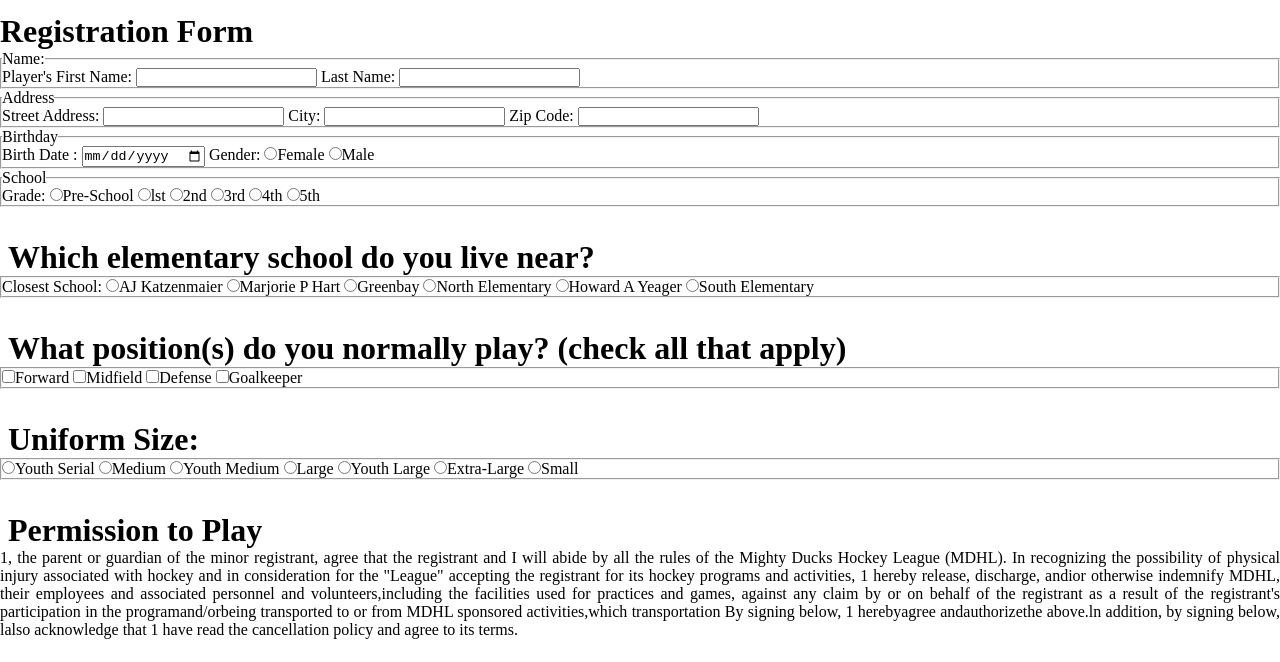
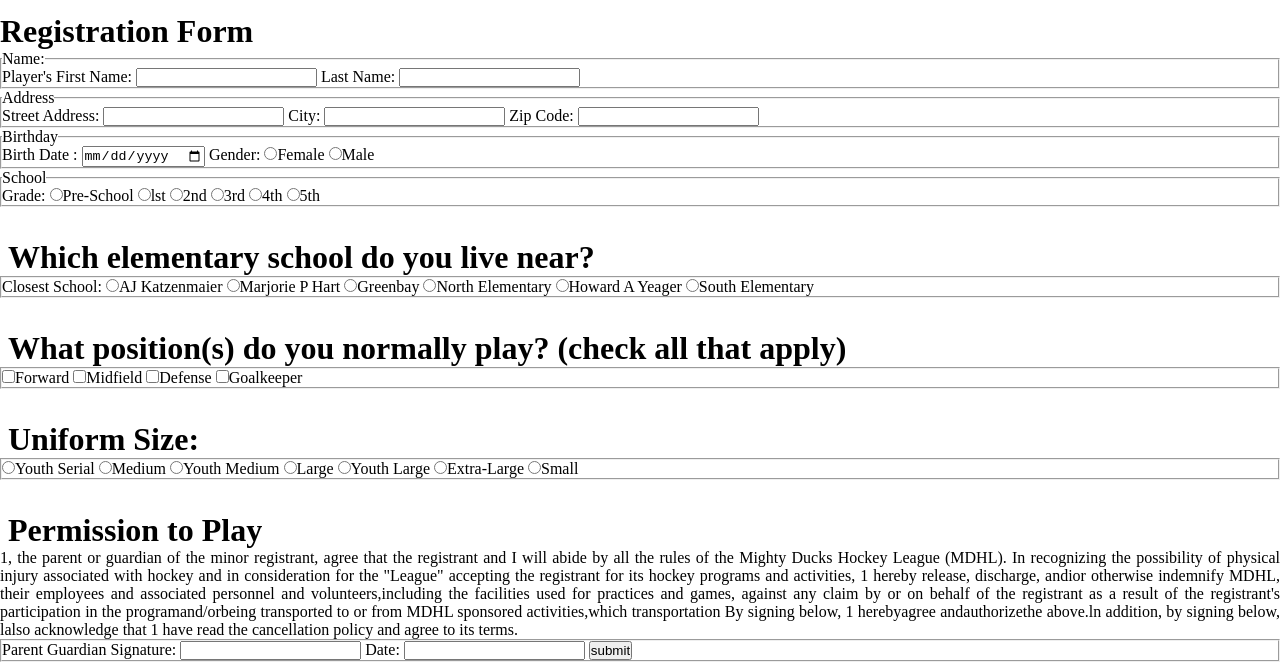
Before and after one commit to stellamibarra/task3, a plain HTML site: page registrationform.html in a window 1280 px wide. Shown: the part 786-1448 px from the top of the page. Before the commit the page ends 1425 px from the top, so only its background shows below. Drawn offline with Linux system fonts and the light colour scheme.

Commit message:
form: parent guardian signature

```diff
--- a/registrationform.html
+++ b/registrationform.html
@@ -114,6 +114,15 @@
 
         </div>
 
+
+        <fieldset class="form__signature">
+            <label for="parent">Parent Guardian Signature:</label>
+            <input type="text" name="signature" id="signature">
+            <label for="date">Date:</label>
+            <input type="text" name="date" id="date">
+            <input class="form__button" type="submit" value="submit">
+        </fieldset>
+
     </form>
 </body>
 
```
